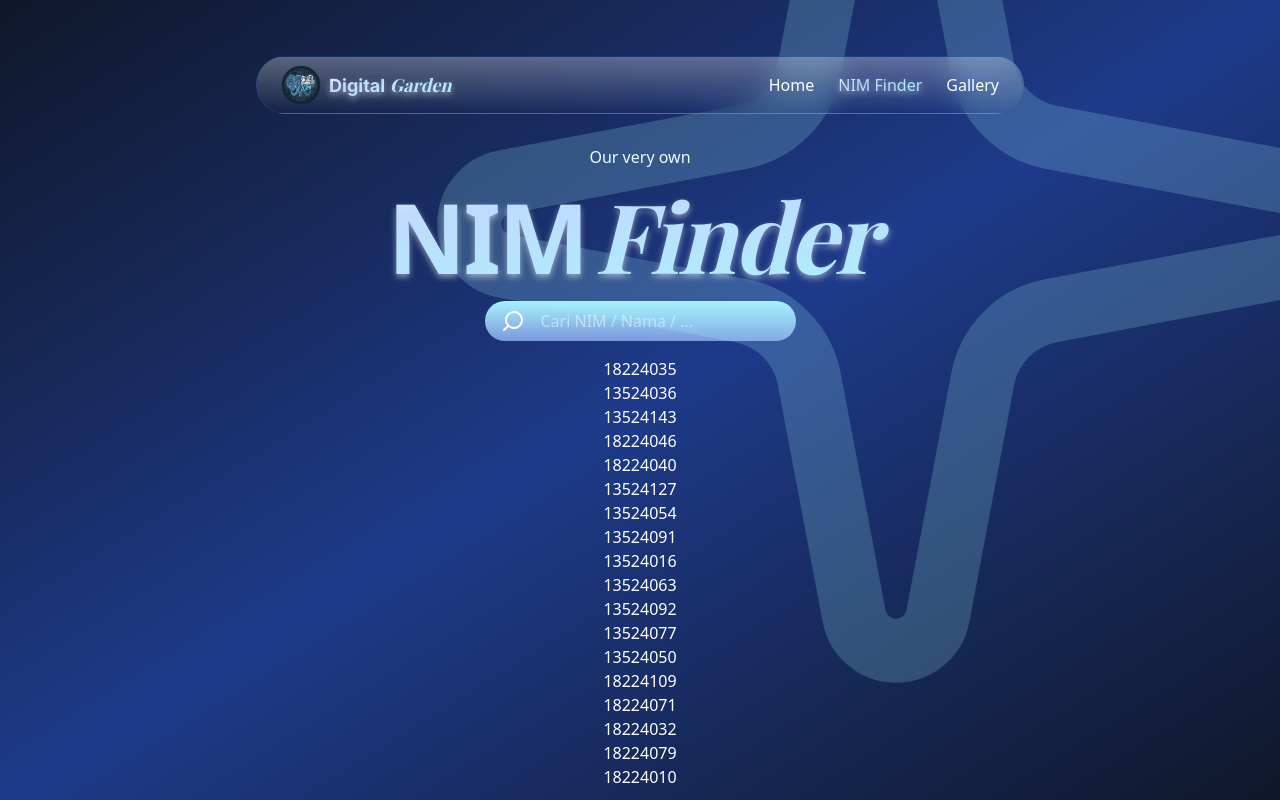
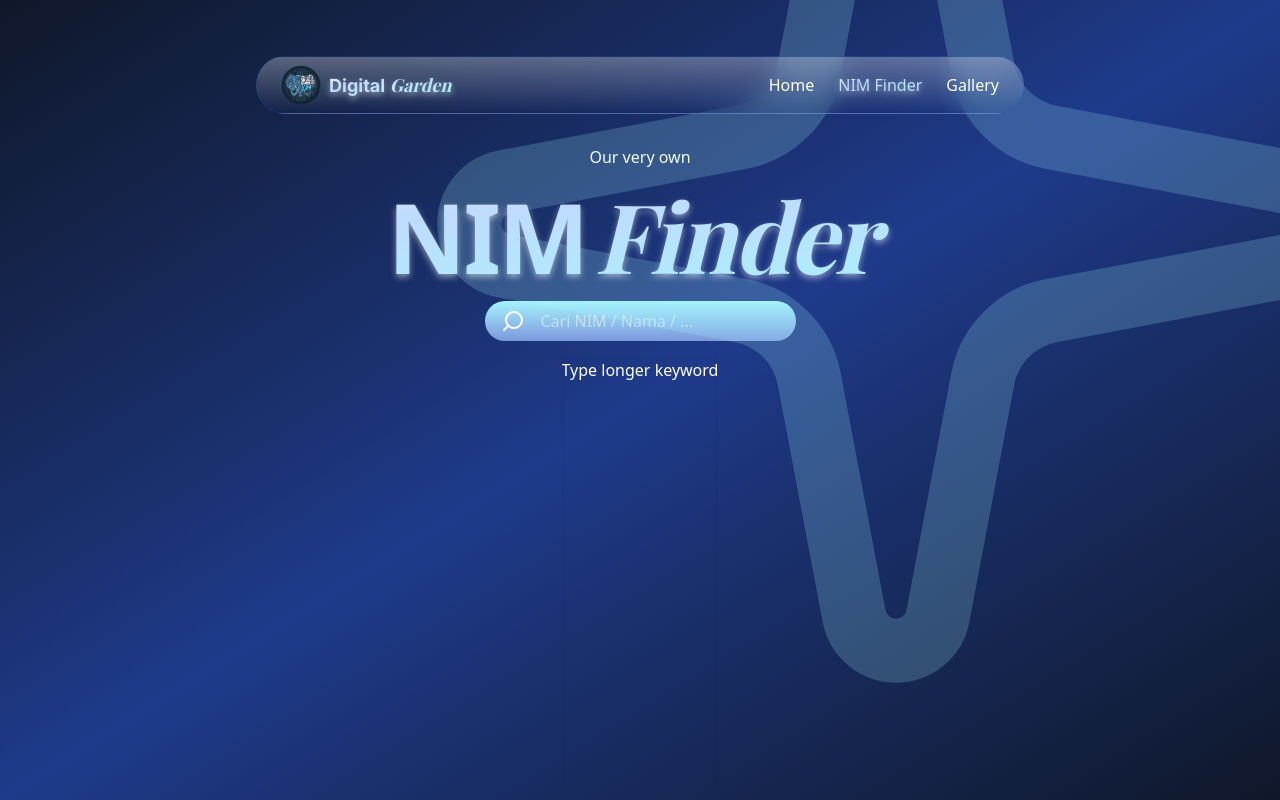
Before and after one commit to JSNDWRD/NIM-Finder-STEIK24, a Next.js app: page /NIM-Finder in a window 1280 px wide. Built offline with nearby package versions, Linux system fonts and the light colour scheme; a web font is replaced by a local one.

Commit message:
feat: NIM Finder, remaining filtering, sorting, and card dialog

```diff
--- a/app/NIM-Finder/page.tsx
+++ b/app/NIM-Finder/page.tsx
@@ -1,5 +1,5 @@
 "use client";
-import { useState } from "react";
+import { useMemo, useState } from "react";
 import Sparkle from "../components/Sparkle";
 import { Search } from "lucide-react";
 import data24 from "@/public/data-angkatan-steik/24.json";
@@ -16,16 +16,26 @@ export interface IDataAngkatan {
   "Nama Panggilan"?: string; // Only 21-22
   Jurusan: string;
   Kampus?: string; // Only 23-24, 21-22 digabung di key 'Jurusan'
+  [key: string]: string | number | undefined;
 }
 
 export default function Page() {
   const [inputValue, setInputValue] = useState("");
-  const dataAngkatan: IDataAngkatan[] = [
-    ...data24,
-    ...data23,
-    ...data22,
-    ...data21,
+  const searchValue = [
+    "Nama Lengkap",
+    "Nama Panggilan",
+    "NIM TPB",
+    "NIM Jurusan",
+    "Kampus",
+    "Jurusan",
   ];
+  const dataAngkatan: IDataAngkatan[] = useMemo(
+    () =>
+      [...data24, ...data23, ...data22, ...data21].sort(
+        (a, b) => a["NIM Jurusan"] - b["NIM Jurusan"],
+      ),
+    [],
+  );
   return (
     <div className="relative flex h-dvh flex-col gap-4 overflow-hidden text-center">
       <Sparkle position="tr" />
@@ -48,11 +58,22 @@ export default function Page() {
       </div>
       <div
         id="daftarDataAngkatan"
-        className="mb-4 w-fit grow self-center overflow-y-scroll"
+        className="mb-4 w-fit max-w-4xl grow space-y-4 self-center overflow-y-auto inset-shadow-sm"
       >
-        {dataAngkatan.map((e, i) => (
-          <Card data={e} key={i} />
-        ))}
+        {inputValue.trim().length > 4 ? (
+          dataAngkatan
+            .filter((e) =>
+              searchValue.some((f) =>
+                e[f]
+                  ?.toString()
+                  .toLowerCase()
+                  .includes(inputValue.toLowerCase()),
+              ),
+            )
+            .map((e, i) => <Card data={e} key={i} />)
+        ) : (
+          <p>Type longer keyword</p>
+        )}
       </div>
     </div>
   );
--- a/app/components/Card.tsx
+++ b/app/components/Card.tsx
@@ -1,5 +1,58 @@
+import { MapPin, School } from "lucide-react";
 import { IDataAngkatan } from "../NIM-Finder/page";
 
 export default function Card({ data }: { data: IDataAngkatan }) {
-  return <div>{data["NIM Jurusan"]}</div>;
+  const tahun = data["NIM Jurusan"].toString().substring(3, 5);
+  const prodi = data["NIM Jurusan"].toString().substring(0, 3);
+  const lokasi = () => {
+    if (data.Kampus) {
+      return data.Kampus;
+    } else {
+      if (prodi == "135") {
+        return data.Jurusan.substring(3) || "-";
+      } else {
+        return data.Jurusan.substring(4);
+      }
+    }
+  };
+  const colorMap: Record<string, string> = {
+    "24": "text-[#3CB9C8] bg-[#A5F3FC]",
+    "23": "text-[#6A9BD9] bg-[#BFDBFE]",
+    "22": "text-[#27AACA] bg-[#68E2FF]",
+    "21": "text-[#2D53AD] bg-[#4E73CB]",
+  };
+  return (
+    <div className="flex min-h-40 min-w-full flex-col justify-between gap-4 rounded-md border border-[#BFDBFE] bg-gradient-to-br from-[#244296] to-[#354F9A] px-4 py-2 text-start drop-shadow-md lg:w-3xl">
+      <div>
+        <p className="space-x-1.5 text-lg font-bold">
+          <span>{data["Nama Lengkap"]} </span>
+          <span className={`${colorMap[tahun]} rounded-full px-2`}>
+            20{tahun}
+          </span>
+        </p>
+        <p>
+          <span className="text-[#7C98DC]">NIM:</span> {data["NIM Jurusan"]}
+          {data["NIM TPB"] && " / " + data["NIM TPB"]}
+        </p>
+        {(tahun == "22" || tahun == "21") && (
+          <p>
+            <span className="text-[#7C98DC]">Nama Panggilan:</span>{" "}
+            {data["Nama Panggilan"] ? data["Nama Panggilan"] : "-"}
+          </p>
+        )}
+      </div>
+      <div className="space-y-2 text-[#7C98DC] *:flex *:items-center *:gap-2">
+        <p>
+          <School />
+          {prodi == "135"
+            ? "Teknik Informatika"
+            : "Sistem dan Teknologi Informasi"}
+        </p>
+        <p>
+          <MapPin />
+          Kampus {lokasi()}
+        </p>
+      </div>
+    </div>
+  );
 }
--- a/app/globals.css
+++ b/app/globals.css
@@ -39,7 +39,7 @@
   }
 
   p {
-    @apply text-base leading-relaxed font-medium;
+    @apply leading-relaxed font-medium;
     /* sm:text-lg md:text-xl lg:text-2xl xl:text-2xl 2xl:text-3xl; */
   }
 }
```
